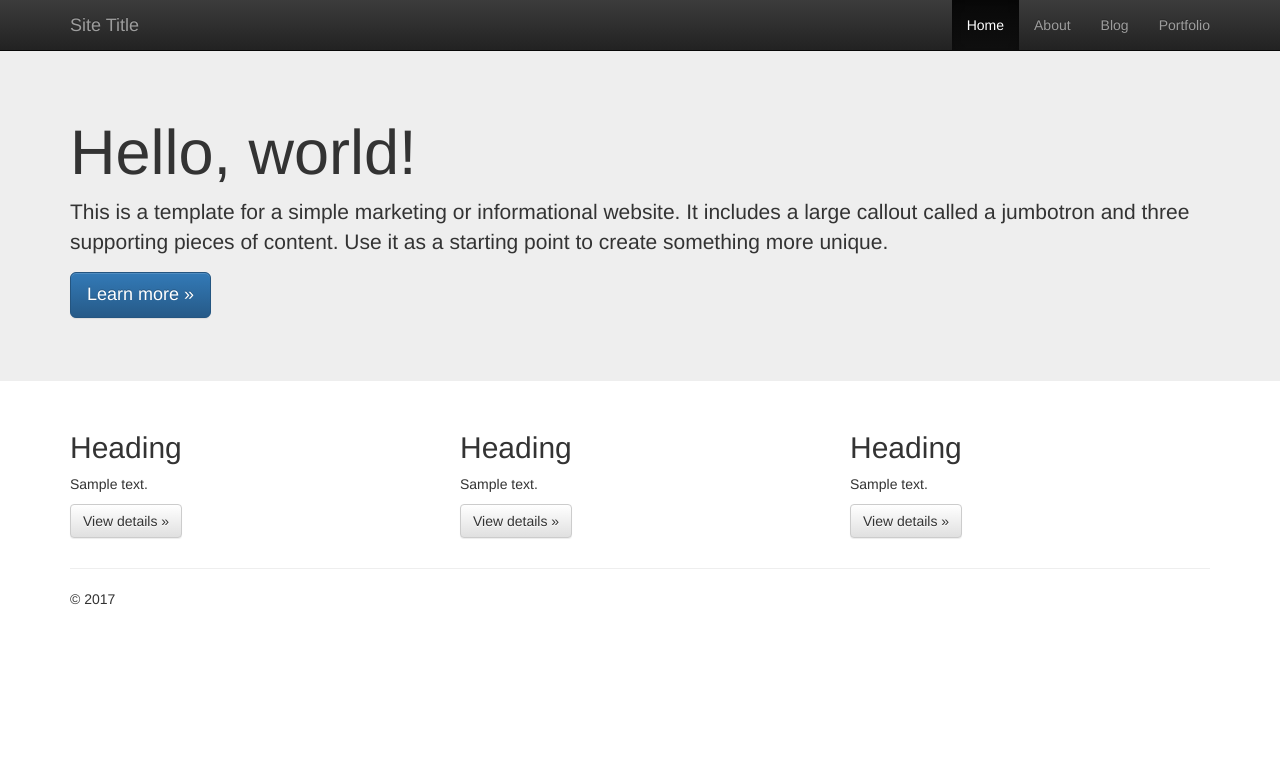
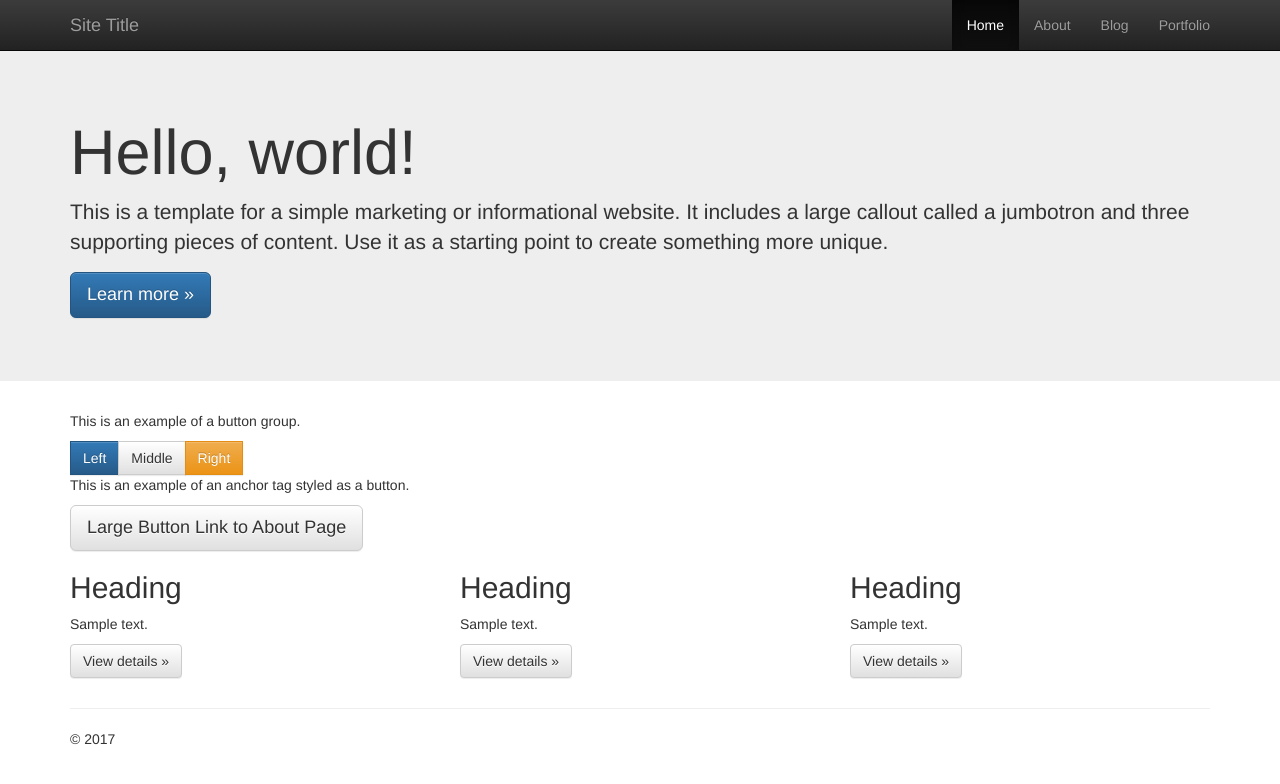
Before and after one commit to Darrius1121/initializr-bootstrap-site-template, a plain HTML site: page index.html in a window 1280 px wide. Drawn offline with nearby package versions, Linux system fonts and the light colour scheme.

Commit message:
Demonstrate different styles of buttons.

```diff
--- a/index.html
+++ b/index.html
@@ -56,6 +56,27 @@
 
     <div class="container">
       <!-- Example row of columns -->
+
+      <div class="row">
+        <div class="col-md-12">
+          <p>This is an example of a button group.</p>
+
+          <div class="btn-group">
+            <div class="btn-group" role="group">
+              <button type="button" class="btn btn-primary">Left</button>
+              <button type="button" class="btn btn-default">Middle</button>
+              <button type="button" class="btn btn-warning">Right</button>
+            </div>
+          </div>
+        </div>
+
+        <div class="col-md-12">
+          <p>This is an example of an anchor tag styled as a button.</p>
+
+          <a class="btn btn-default btn-lg" href="about.html" role="button">Large Button Link to About Page</a>
+        </div>
+      </div>
+
       <div class="row">
         <div class="col-md-4">
           <h2>Heading</h2>
```
